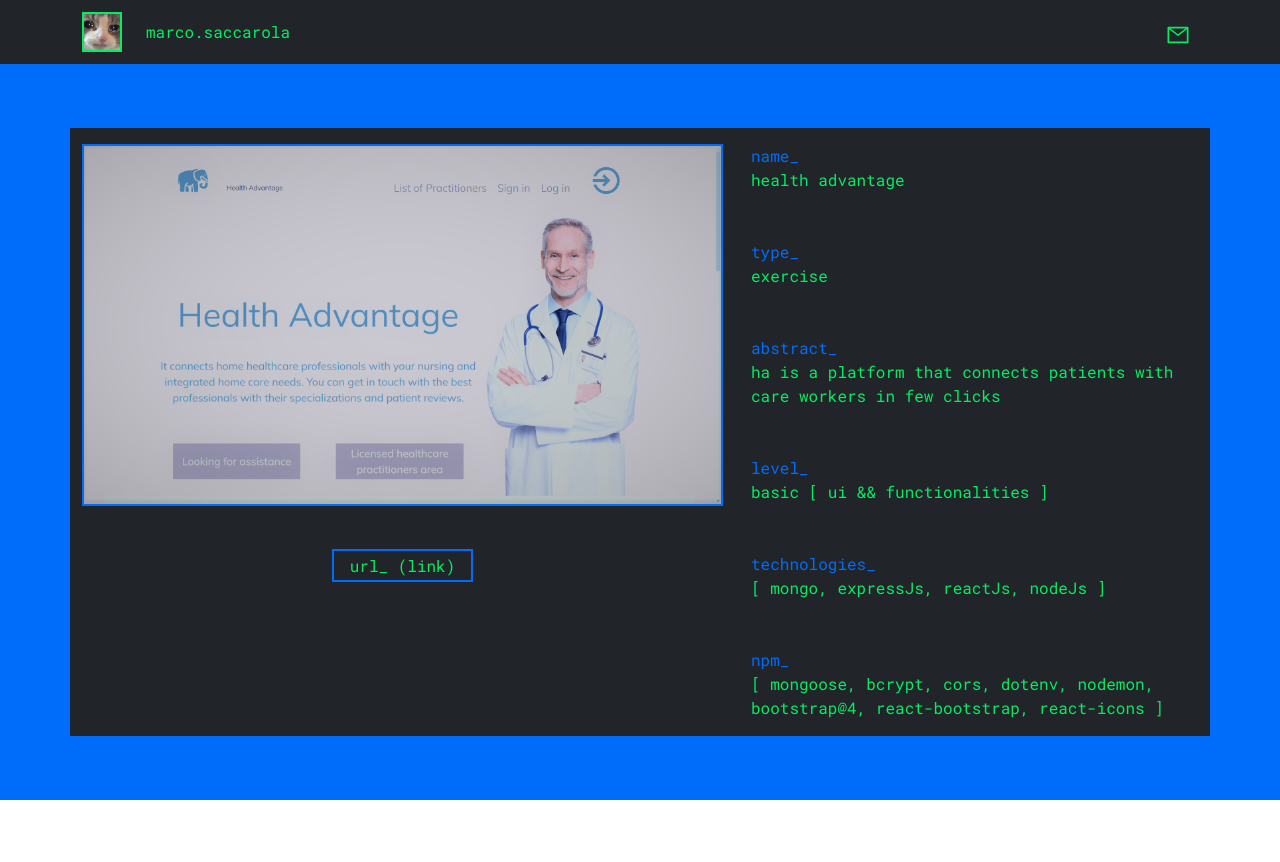
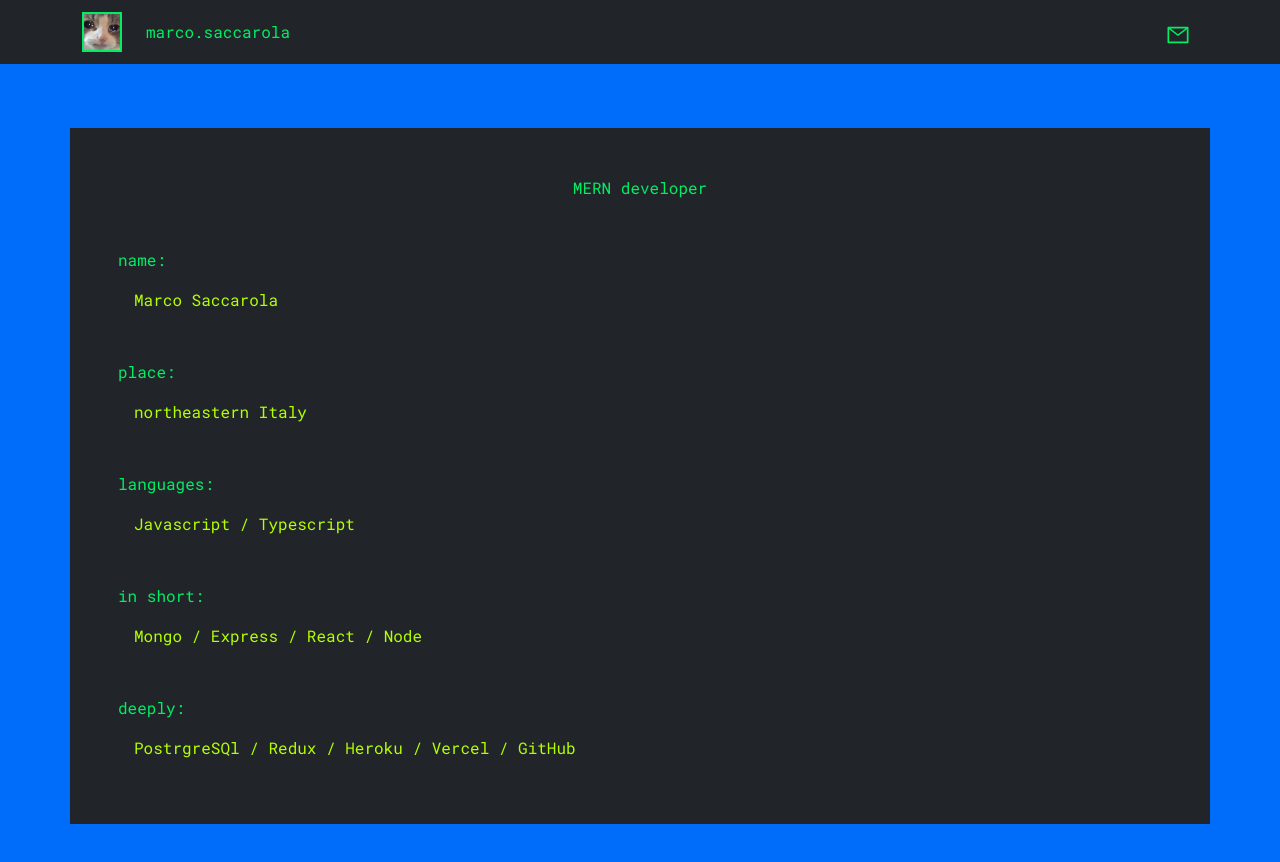
Before and after one commit to marcosaccarola/Portfolio, a React (Create React App) app: page / in a window 1280 px wide. Shown: the top 862 px of the page. Before the commit the page ends 800 px from the top, so only its background shows below. Built offline with nearby package versions, Linux system fonts and the light colour scheme.

Commit message:
myself description

```diff
--- a/src/components/000-Home.jsx
+++ b/src/components/000-Home.jsx
@@ -5,7 +5,7 @@ import Central from './200-Central'
 // import Panel from './300-Panel'
 
 const Home=()=>{
-    const[index,setIndex]=useState('HealthAdvantage')
+    const[index,setIndex]=useState('Myself')
 
     return(
         <div className='min-vh-100'>
--- a/src/components/000.css
+++ b/src/components/000.css
@@ -50,6 +50,11 @@
   font-family: "Roboto Mono", monospace;
   font-size: 1rem;
 }
+.text-ultra-lime {
+  color: #b2ff01 !important;
+  font-family: "Roboto Mono", monospace;
+  font-size: 1rem;
+}
 .text-violet {
   color: #7c25ff !important;
   font-family: "Roboto Mono", monospace;
@@ -60,6 +65,10 @@
   font-family: "Roboto Mono", monospace;
   font-size: 1rem;
 }
+.text-subtitle {
+  font-family: "Roboto Mono", monospace;
+  font-size: 1.5rem;
+}
 
 /*?______________________________________________BG  */
 .bg-flux {
--- a/src/components/200-Central.jsx
+++ b/src/components/200-Central.jsx
@@ -1,5 +1,6 @@
 import { Col, Container, Image, Row } from 'react-bootstrap'
 import './000.css'
+import Myself from './205-Myself'
 import HealthAdvantage from './210-HealthAdvantage'
 
 const Central=({index,setIndex})=>{
@@ -8,11 +9,13 @@ const Central=({index,setIndex})=>{
             <Container className='bg-dark con'>
                 <Row className='text-flux box'>
                     {
-                    index=='HealthAdvantage'&&
-                    <HealthAdvantage />
+                        index=='Myself'&&
+                        <Myself />
                     }
-
-
+                    {
+                        index=='HealthAdvantage'&&
+                        <HealthAdvantage />
+                    }
                 </Row>
             </Container>
     )
--- /dev/null
+++ b/src/components/205-Myself.jsx
@@ -0,0 +1,25 @@
+import { Col, Row } from "react-bootstrap"
+
+const Myself=()=>{
+
+    return(
+        <>
+            <Col className='mx-5 my-5'>
+                <Row><span>MERN developer</span></Row>
+                <Row className='mt-5'>name:</Row>
+                <Row className='ms-1 my-3 text-ultra-lime'>Marco Saccarola</Row>
+                <Row className='mt-5'>place:</Row>
+                <Row className='ms-1 my-3 text-ultra-lime'>northeastern Italy</Row>
+                <Row className='mt-5'>languages:</Row>
+                <Row className='ms-1 my-3 text-ultra-lime'>Javascript / Typescript</Row>
+                <Row className='mt-5'>in short:</Row>
+                <Row className='ms-1 my-3 text-ultra-lime'>Mongo / Express / React / Node</Row>
+                <Row className='mt-5'>deeply:</Row>
+                <Row className='ms-1 my-3 text-ultra-lime'>PostrgreSQl / Redux / Heroku / Vercel / GitHub</Row>
+
+            </Col>
+        </>
+    )
+}
+
+export default Myself
```
